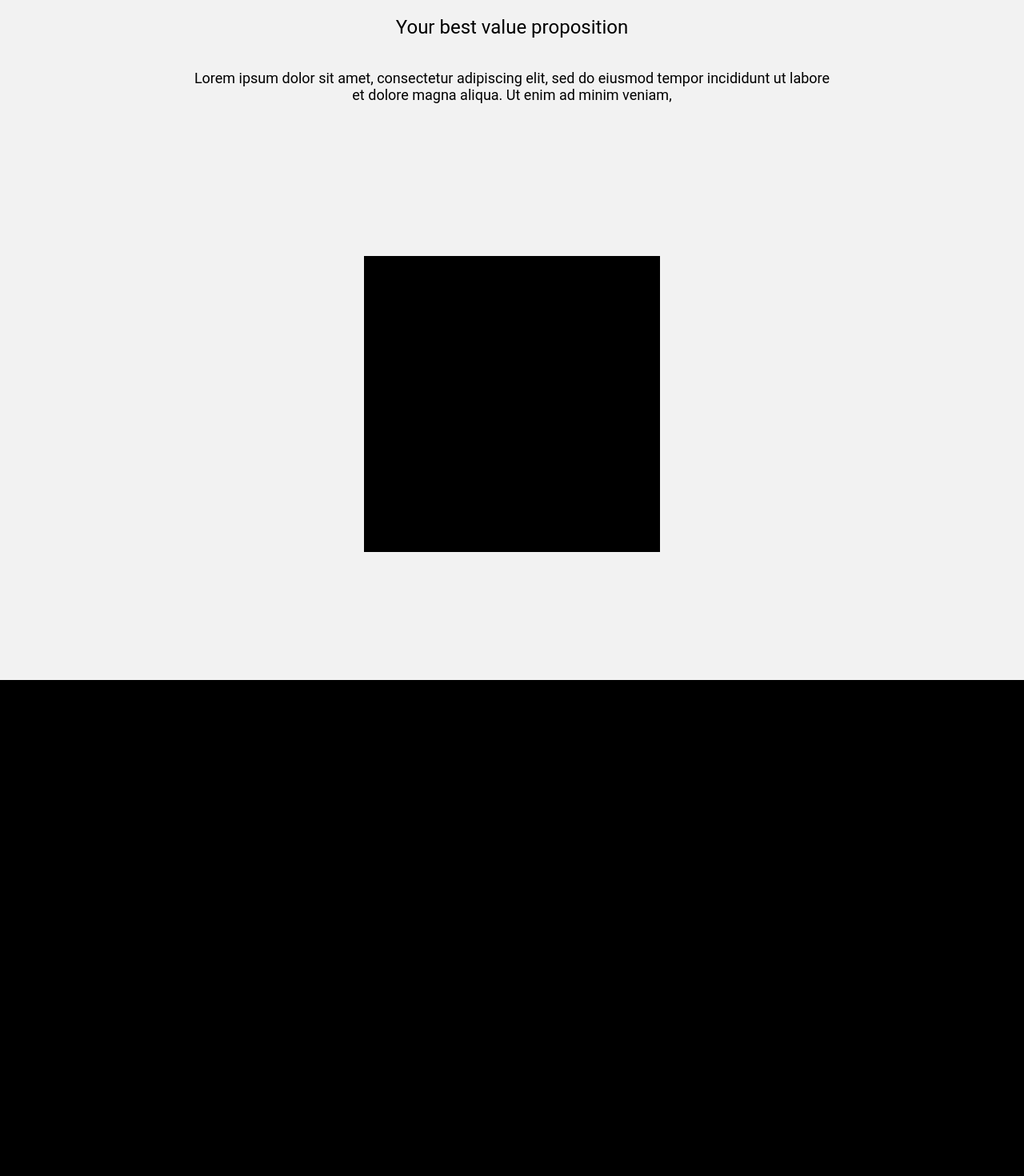
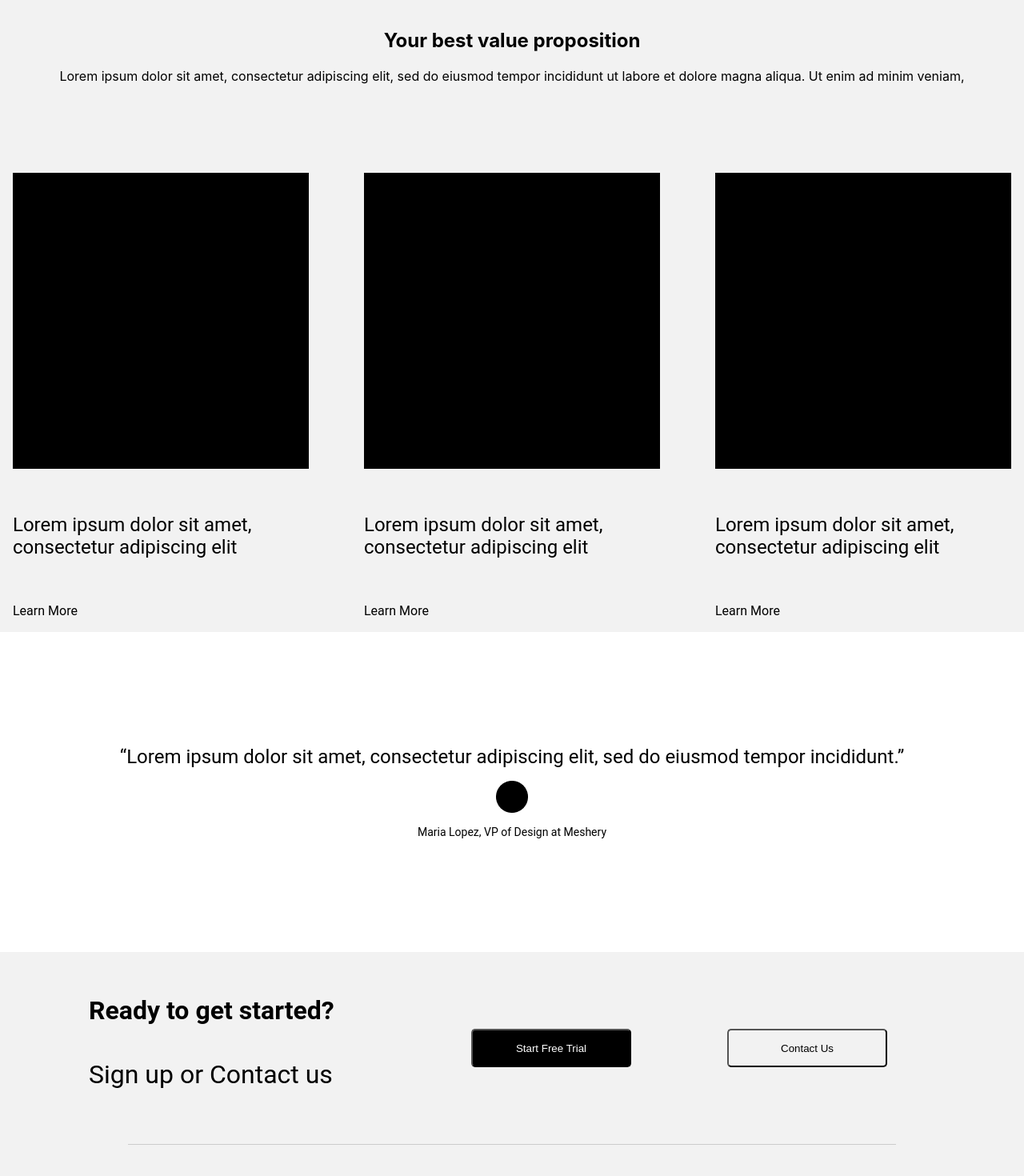
Before and after one commit to t1mk1ll3r4ll/CSSTrade, a Next.js app: page / in a window 1280 px wide. Shown: the part 2907-4377 px from the top of the page at 80% size. Before the commit the page ends 3757 px from the top, so only its background shows below. Built offline with nearby package versions, Linux system fonts and the light colour scheme.

Commit message:
asdasdasd

```diff
--- a/pages/index.tsx
+++ b/pages/index.tsx
@@ -105,36 +105,58 @@ const index = () => {
           <p>
           Lorem ipsum dolor sit amet, consectetur adipiscing elit, sed do eiusmod tempor incididunt ut labore et dolore magna aliqua. Ut enim ad minim veniam,
           </p>
+        </div>
           <div className="containerProposition">
-            <div>
-              <div className="proposition">
-                <a>
-                Lorem ipsum dolor sit amet, consectetur adipiscing elit
-                </a>
-                <a>
-                </a>
+              <div>
+              </div>
+              <div>
+              </div>
+              <div>
               </div>
             </div>
-            <div>
-              <div className="proposition">
-                <a>
-                Lorem ipsum dolor sit amet, consectetur adipiscing elit
-                </a>
-                <a>
-                </a>
+
+            <div className="lettersProposition">
+              <h3>Lorem ipsum dolor sit amet, consectetur adipiscing elit</h3>
+              <h3>Lorem ipsum dolor sit amet, consectetur adipiscing elit</h3>
+              <h3>Lorem ipsum dolor sit amet, consectetur adipiscing elit</h3>
+            </div>
+            <div className="lettersPropositiona">
+              <a>Learn More</a>
+              <a>Learn More</a>
+              <a>Learn More</a>
+            </div>
+            <div className="whiteBanner">
+              <h1>
+              “Lorem ipsum dolor sit amet, consectetur adipiscing elit, sed do eiusmod tempor incididunt.”
+              </h1>
+              <div>
+              </div>
+              <a>Maria Lopez, VP of Design at Meshery</a>
+            </div>
+            <div className="greyBanner">
+              <div>
+                <h1>
+                Ready to get started?
+                </h1>
+                <p>Sign up or Contact us</p>
+              </div>
+
+              <div className="separator">
+                <button className="ButtonBlack">
+                  Start Free Trial
+                </button>
+                <button className="buttonWhite">
+                  Contact Us
+                </button>
               </div>
             </div>
-            <div>
-              <div className="proposition">
-                <a>
-                Lorem ipsum dolor sit amet, consectetur adipiscing elit
-                </a>
-                <a>
-                </a>
-              </div>
+
+             <div className="lineSeparator">
+               <div></div>
+             </div>
+            <div className="footer">
+
             </div>
-          </div>
-        </div>
     </div>
   )
 }
--- a/stylesheets/style.css
+++ b/stylesheets/style.css
@@ -403,11 +403,103 @@ body {
 
 .valuePropContainer {
   width: 100%;
-  height: 850px;
+  height: 200px;
+  background: #f2f2f2;
+  -webkit-box-align: center;
+      -ms-flex-align: center;
+          align-items: center;
+  -webkit-box-pack: center;
+      -ms-flex-pack: center;
+          justify-content: center;
+  text-align: center;
+  padding: 1rem;
+}
+
+.containerProposition {
+  background: #f2f2f2;
+  width: 100%;
+  display: -webkit-box;
+  display: -ms-flexbox;
+  display: flex;
+  margin: auto;
+  -webkit-box-orient: horizontal;
+  -webkit-box-direction: normal;
+      -ms-flex-direction: row;
+          flex-direction: row;
+  -webkit-box-pack: justify;
+      -ms-flex-pack: justify;
+          justify-content: space-between;
+  padding: 1rem;
+}
+
+.containerProposition div {
+  height: 370px;
+  width: 370px;
+  background-color: #000000;
+}
+
+.lettersProposition {
   background: #f2f2f2;
   display: -webkit-box;
   display: -ms-flexbox;
   display: flex;
+  width: 100%;
+  padding: 1rem;
+  -webkit-box-orient: horizontal;
+  -webkit-box-direction: normal;
+      -ms-flex-direction: row;
+          flex-direction: row;
+  -webkit-box-pack: justify;
+      -ms-flex-pack: justify;
+          justify-content: space-between;
+}
+
+.lettersProposition h3 {
+  width: 370px;
+  height: 66;
+  font-family: roboto;
+  font-size: 24px;
+  font-weight: 400;
+  -webkit-box-orient: vertical;
+  -webkit-box-direction: normal;
+      -ms-flex-direction: column;
+          flex-direction: column;
+}
+
+.lettersPropositiona {
+  background: #f2f2f2;
+  display: -webkit-box;
+  display: -ms-flexbox;
+  display: flex;
+  width: 100%;
+  -webkit-box-orient: horizontal;
+  -webkit-box-direction: normal;
+      -ms-flex-direction: row;
+          flex-direction: row;
+  -webkit-box-pack: justify;
+      -ms-flex-pack: justify;
+          justify-content: space-between;
+  padding: 1rem;
+}
+
+.lettersPropositiona a {
+  width: 370px;
+  height: 20px;
+  font-family: roboto;
+  size: 14px;
+  font-weight: 400;
+}
+
+.whiteBanner {
+  background: white;
+  display: -webkit-box;
+  display: -ms-flexbox;
+  display: flex;
+  width: 100%;
+  height: 400px;
+  -webkit-box-pack: center;
+      -ms-flex-pack: center;
+          justify-content: center;
   -webkit-box-orient: vertical;
   -webkit-box-direction: normal;
       -ms-flex-direction: column;
@@ -415,15 +507,113 @@ body {
   -webkit-box-align: center;
       -ms-flex-align: center;
           align-items: center;
+  justify-content: center;
+  text-align: center;
 }
 
-.valuePropContainer h2 {
-  width: 422px;
-  height: 29px;
+.whiteBanner h1 {
   font-family: roboto;
   font-size: 24px;
   font-weight: 400;
+}
+
+.whiteBanner div {
+  width: 40px;
+  height: 40px;
+  -webkit-box-pack: center;
+      -ms-flex-pack: center;
+          justify-content: center;
+  -webkit-box-align: center;
+      -ms-flex-align: center;
+          align-items: center;
+  background-image: url(dot.png);
+}
+
+.whiteBanner a {
+  font-family: roboto;
+  font-weight: 400;
+  font-size: 14px;
   text-align: center;
+  margin: 1rem;
+}
+
+.greyBanner {
+  background: #f2f2f2;
+  width: 100%;
+  height: 240px;
+  display: -webkit-box;
+  display: -ms-flexbox;
+  display: flex;
+  -webkit-box-orient: horizontal;
+  -webkit-box-direction: normal;
+      -ms-flex-direction: row;
+          flex-direction: row;
+  -webkit-box-align: center;
+      -ms-flex-align: center;
+          align-items: center;
+  -webkit-box-pack: space-evenly;
+      -ms-flex-pack: space-evenly;
+          justify-content: space-evenly;
+}
+
+.greyBanner .buttonWhite {
+  width: 200px;
+  height: 48px;
+  margin: auto;
+  border-radius: 5px;
+  background: transparent;
+  border-color: black;
+  size: 18;
+  color: black;
+}
+
+.greyBanner .ButtonBlack {
+  margin: auto;
+  width: 200px;
+  height: 48px;
+  border-radius: 5px;
+  background: black;
+  border-color: black;
+  size: 18;
+  color: white;
+}
+
+.greyBanner .separator {
+  width: 50%;
+  height: 100%;
+  display: -webkit-box;
+  display: -ms-flexbox;
+  display: flex;
+  -webkit-box-pack: space-evenly;
+      -ms-flex-pack: space-evenly;
+          justify-content: space-evenly;
+}
+
+.greyBanner h1 {
+  font-size: 32px;
+  font-weight: 700;
+  width: 307px;
+  height: 45px;
+  font-family: roboto;
+}
+
+.greyBanner p {
+  font-family: roboto;
+  font-size: 32px;
+  font-weight: 400;
+  line-height: 45px;
+  width: 307px;
+  height: 45px;
+}
+
+.lineSeparator {
+  background: #f2f2f2;
+  height: 1px;
+  width: 100%;
+  margin: auto;
+  display: -webkit-box;
+  display: -ms-flexbox;
+  display: flex;
   -webkit-box-pack: center;
       -ms-flex-pack: center;
           justify-content: center;
@@ -432,31 +622,17 @@ body {
           align-items: center;
 }
 
-.valuePropContainer p {
-  width: 800px;
-  height: 55px;
-  -webkit-box-pack: center;
-      -ms-flex-pack: center;
-          justify-content: center;
-  -webkit-box-align: center;
-      -ms-flex-align: center;
-          align-items: center;
-  font-family: roboto;
-  font-size: 18px;
-  font-weight: 400;
+.lineSeparator div {
+  height: 100%;
+  width: 75%;
+  max-width: 1024px;
+  background: #CCCCCC;
   text-align: center;
 }
 
-.valuePropContainer .containerProposition {
-  background: black;
-  width: 370px;
-  height: 370px;
-  display: -webkit-box;
-  display: -ms-flexbox;
-  display: flex;
-  margin: auto;
-  -webkit-box-pack: justify;
-      -ms-flex-pack: justify;
-          justify-content: space-between;
+.footer {
+  background: #f2f2f2;
+  width: 100%;
+  height: 380px;
 }
 /*# sourceMappingURL=style.css.map */
--- a/stylesheets/style.scss
+++ b/stylesheets/style.scss
@@ -293,37 +293,158 @@ body{
 }
 .valuePropContainer{
     width: 100%;
-    height: 850px;
+    height: 200px;
+    background: #f2f2f2;
+    align-items: center;
+    justify-content: center;
+    text-align: center;
+padding: 1rem;}
+.containerProposition{
+    background:#f2f2f2;
+    width: 100%;
+    //height: 370px;
+    display: flex;
+    margin: auto;
+    flex-direction: row;
+    justify-content: space-between;
+    padding: 1rem;
+    div{
+        height:370px;
+        width: 370px;
+        background-color: #000000;
+    }
+}
+.lettersProposition{
     background: #f2f2f2;
     display: flex;
-    flex-direction: column;
-    align-items: center;
-    h2{
-        width: 422px;
-        height: 29px;
+    width: 100%;
+    padding: 1rem;
+    flex-direction: row;
+    justify-content: space-between;
+    h3{
+        width: 370px;
+        height: 66;
         font-family: roboto;
         font-size: 24px;
         font-weight: 400;
-        text-align: center;
+        flex-direction: column;
+    }
+}
+.lettersPropositiona{
+    background: #f2f2f2;
+    display: flex;
+    width: 100%;
+    flex-direction: row;
+    justify-content: space-between;
+    padding: 1rem;
+    a{
+        width: 370px;
+        height: 20px;
+        font-family: roboto;
+        size: 14px;
+        font-weight: 400;
+    }
+}
+.whiteBanner{
+    background: white;
+    display: flex;
+    width: 100%;
+    height: 400px;
+    justify-content: center;
+    flex-direction: column;
+    align-items: center;
+    justify-content: center;
+    text-align: center;
+    h1{
+        font-family: roboto;
+        font-size: 24px;
+        font-weight: 400;
+    }
+    div{
+        width: 40px;
+        height: 40px;
         justify-content: center;
         align-items: center;
+        background-image: url(dot.png);
+    }
+    a{
+        font-family: roboto;
+        font-weight: 400;
+        font-size: 14px;
+        text-align: center;
+        margin: 1rem;
+    }
+}
+.greyBanner{
+    background: #f2f2f2;
+    width: 100%;
+    height: 240px;
+    display: flex;
+    flex-direction: row;
+    align-items: center;
+    justify-content: space-evenly;
+    .buttonWhite{
+        width: 200px;
+        height: 48px;
+        margin: auto;
+        border-radius: 5px;
+        background: transparent;
+        border-color: black;
+        size: 18;
+        color: black;
+    }
+    .ButtonBlack{
+        margin: auto;
+        width: 200px;
+        height: 48px;
+        border-radius: 5px;
+        background: black;
+        border-color: black;
+        size: 18;
+        color: white;
+    }
+
+    .separator{
+        width: 50%;
+        height: 100%;
+        display: flex;
+        justify-content: space-evenly;
+    }
+    h1{
+        font-size: 32px;
+        font-weight: 700;
+        width: 307px;
+        height: 45px;
+        font-family: roboto;
     }
     p{
-        width: 800px;
-        height: 55px;
-        justify-content: center;
-        align-items: center;
         font-family: roboto;
-        font-size: 18px;
+        font-size: 32px;
         font-weight: 400;
+        line-height: 45px;
+        width: 307px;
+        height: 45px;
+    }
+}
+.lineSeparator{
+    background: #f2f2f2;
+    height: 1px;
+    width: 100%;
+    margin: auto;
+    display: flex;
+    justify-content: center;
+    align-items: center;
+    div{
+        height: 100%;
+        width: 75%;
+        max-width: 1024px;
+        background: #CCCCCC;
         text-align: center;
     }
-    .containerProposition{
-        background:black;
-        width: 370px;
-        height: 370px;
-        display: flex;
-        margin: auto;
-        justify-content: space-between;
-    }
+
 }
+.footer{
+    background: #f2f2f2;
+    width: 100%;
+    height: 380px;
+}
```
Also changed, not shown: stylesheets/dot.png (added), 1 other file (tests, documents, lock files or other folders).
